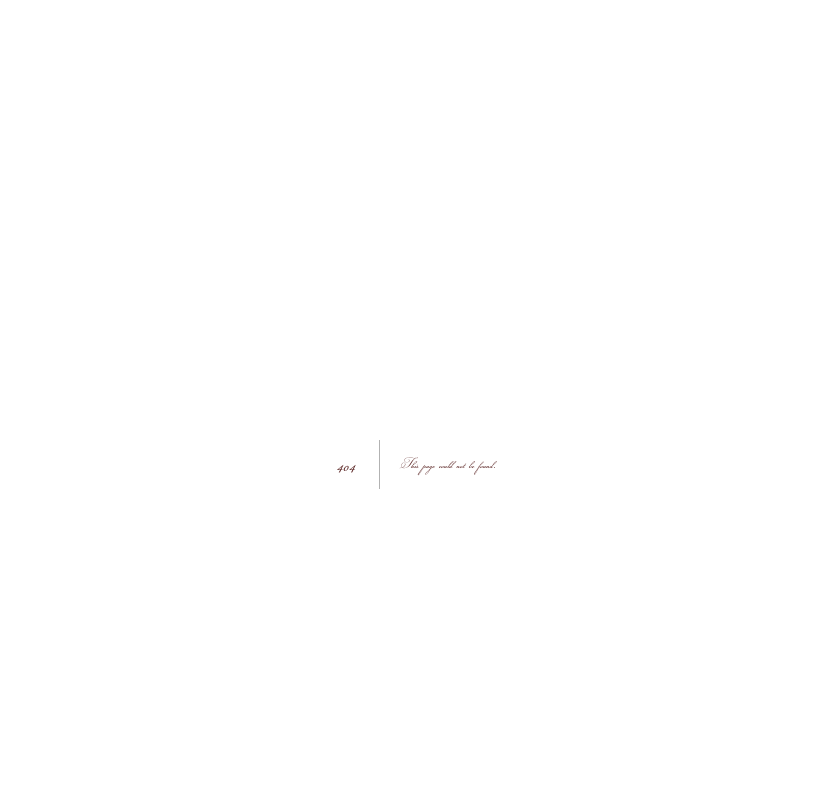
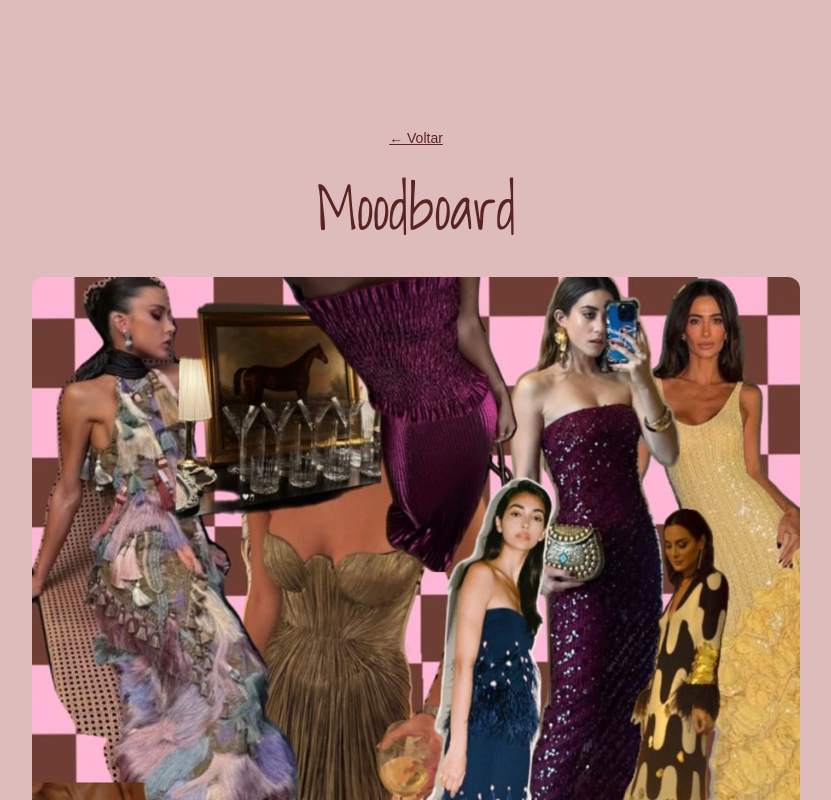
Before and after one commit to biatcarvalheira/marcela-e-heitor, a Next.js app: page /moodboard in a window 1280 px wide. Before the commit this address had no page. Shown: the top 800 px of the page, without its empty margins (224-1055 px from the left). Built offline with nearby package versions, Linux system fonts and the light colour scheme.

Commit message:
client request changes

```diff
--- /dev/null
+++ b/app/moodboard/page.tsx
@@ -0,0 +1,37 @@
+export default function MoodboardPage() {
+  return (
+    <main className="min-h-screen bg-[#debcbb] flex flex-col items-center px-6 md:px-8 py-16">
+
+      {/* BACK BUTTON */}
+      <a
+        href="/"
+        className="mb-8 text-sm underline text-[#5a2423] hover:opacity-70 transition"
+      >
+        ← Voltar
+      </a>
+
+      {/* TITLE */}
+      <h1
+        style={{ fontFamily: "var(--font-sketch)" }}
+        className="text-5xl md:text-6xl text-[#1c5134] text-center mb-10"
+      >
+        Moodboard
+      </h1>
+
+      {/* IMAGES */}
+      <div className="w-full max-w-3xl flex flex-col gap-10">
+        <img
+          src="/images/moodboard-programacao-1.jpeg"
+          alt="Moodboard 1"
+          className="w-full h-auto object-contain rounded-xl"
+        />
+
+        <img
+          src="/images/moodboard-programacao-2.jpeg"
+          alt="Moodboard 2"
+          className="w-full h-auto object-contain rounded-xl"
+        />
+      </div>
+    </main>
+  );
+}
--- a/app/page.tsx
+++ b/app/page.tsx
@@ -13,6 +13,7 @@ export default function Page() {
       {/* Home - Hero */}
    <Section id="home">
   <div className="relative min-h-screen overflow-hidden">
+
     {/* Mobile GIF */}
     <div className="absolute inset-0 md:hidden">
       <img
@@ -36,18 +37,23 @@ export default function Page() {
       <h1
   className="
     absolute
-                top-36 sm:top-28 md:top-32
+    top-28 sm:top-28 md:top-32
     left-1/2 -translate-x-1/2
-                flex items-center justify-center gap-4
-                text-4xl sm:text-6xl md:text-7xl
+    w-full
+    px-2
+    text-center
+    text-[clamp(3.6rem,9vw,4.5rem)]
+    md:text-7xl
     font-semibold
+    leading-[0.9]
   "
 >
-              <span>Marcela</span>
-              <span>&</span>
-              <span>Heitor</span>
+  <span className="block sm:inline">Marcela</span>
+  <span className="block sm:inline">&</span>
+  <span className="block sm:inline mt-6 sm:mt-0">Heitor</span>
 </h1>
     </div>
+
   </div>
 </Section>
 
@@ -193,16 +199,14 @@ export default function Page() {
             >
               No dia <strong>01 de agosto de 2026</strong>, a cerimônia
               religiosa será na <strong>Capela Santa Luzia</strong>, às{" "}
-              <strong>18h</strong>, seguida da recepção no{" "}
+              <strong>17h30</strong>, seguida da recepção no{" "}
               <strong>Hotel Rosewood</strong> (salão principal) às{" "}
               <strong>19h30</strong>, em São Paulo.
               <br />
               <br />
               <strong>Traje:</strong> social completo.{" "}
               <a
-                href="/images/moodboard-programacao.jpg"
-                target="_blank"
-                rel="noopener noreferrer"
+                href="/moodboard"
                 className="underline underline-offset-4 hover:opacity-80 transition"
               >
                 Clique aqui
--- a/content/i18n.ts
+++ b/content/i18n.ts
@@ -57,7 +57,7 @@ export const t = {
   sections: {
     home: {
       id: "home",
-      title: "Bem-vindos",
+      title: "Marcela & Heitor",
       subtitle: "Estamos muito felizes em celebrar com vocês!",
     },
 
```
Also changed, not shown: public/images/moodboard-programacao-1.jpeg (added), public/images/moodboard-programacao-2.jpeg (added). Lines whose indentation alone changed are shown as unchanged.
